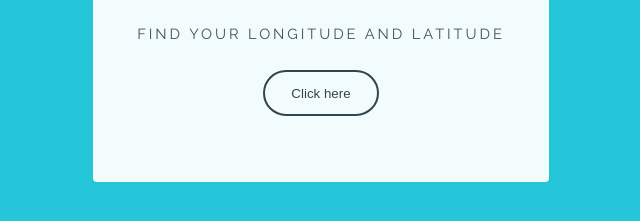
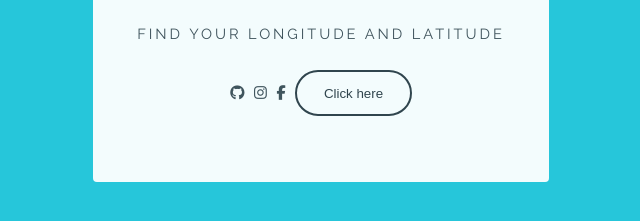
Before and after one commit to Nielscode/nielscode.github.io, a plain HTML site: page index.html in a window 1280 px wide. Shown: the part 425-646 px from the top of the page, without its empty margins (319-959 px from the left). Drawn offline with Linux system fonts and the light colour scheme.

Commit message:
Update index.html

```diff
--- a/index.html
+++ b/index.html
@@ -21,6 +21,11 @@
 							<h1>Geolocate</h1>
 							<p></p>
                             <p>Find your longitude and latitude</p>
+
+			    <a href="https://github.com/1Niels" target="_blank" class="a"> <i class="fa fa-github"> </i></a>
+			    <a href="https://instagram.com/321niels" target="_blank" class="a"> <i class="fa fa-instagram"> </i></a>
+			    <a href="https://www.facebook.com/" target="_blank" class="a"> <i class="fa fa-facebook"> </i></a>
+
 
 <button onclick="getLocation()" class="button">Click here</button>
 
```
